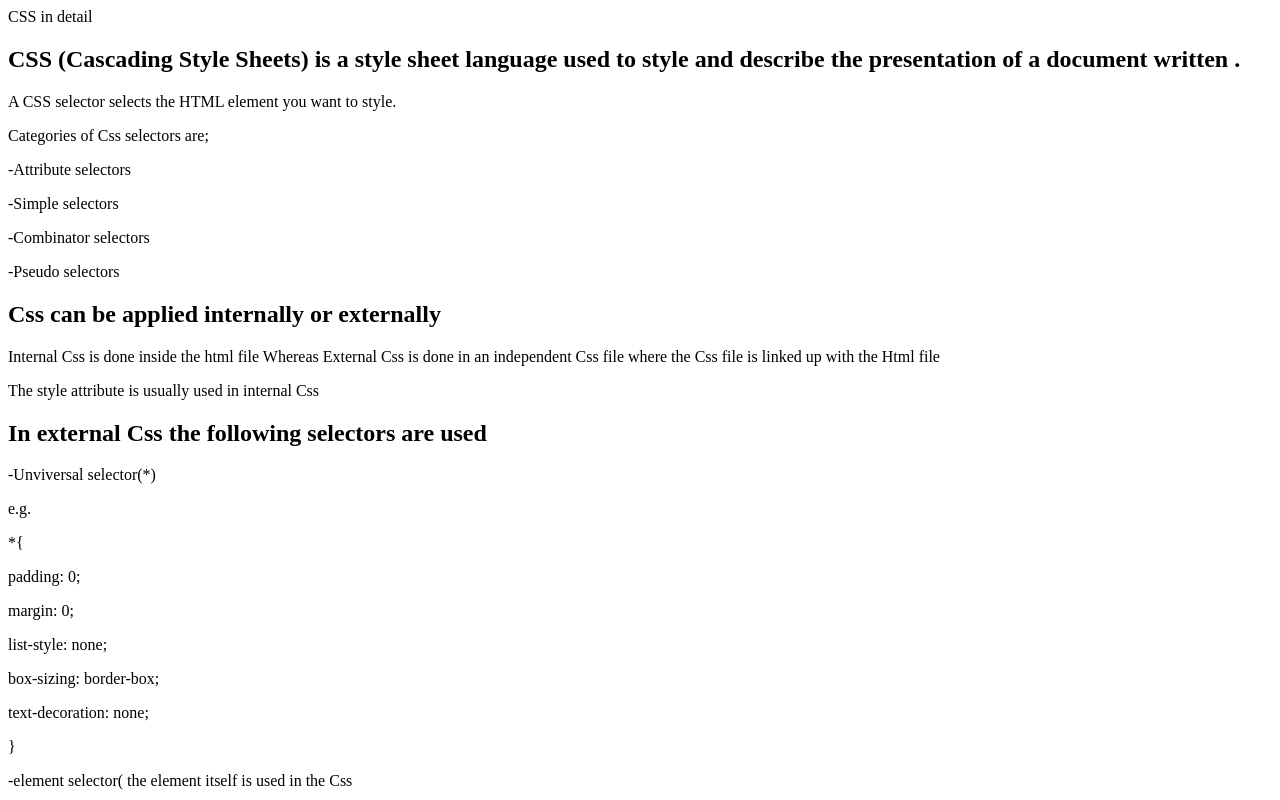
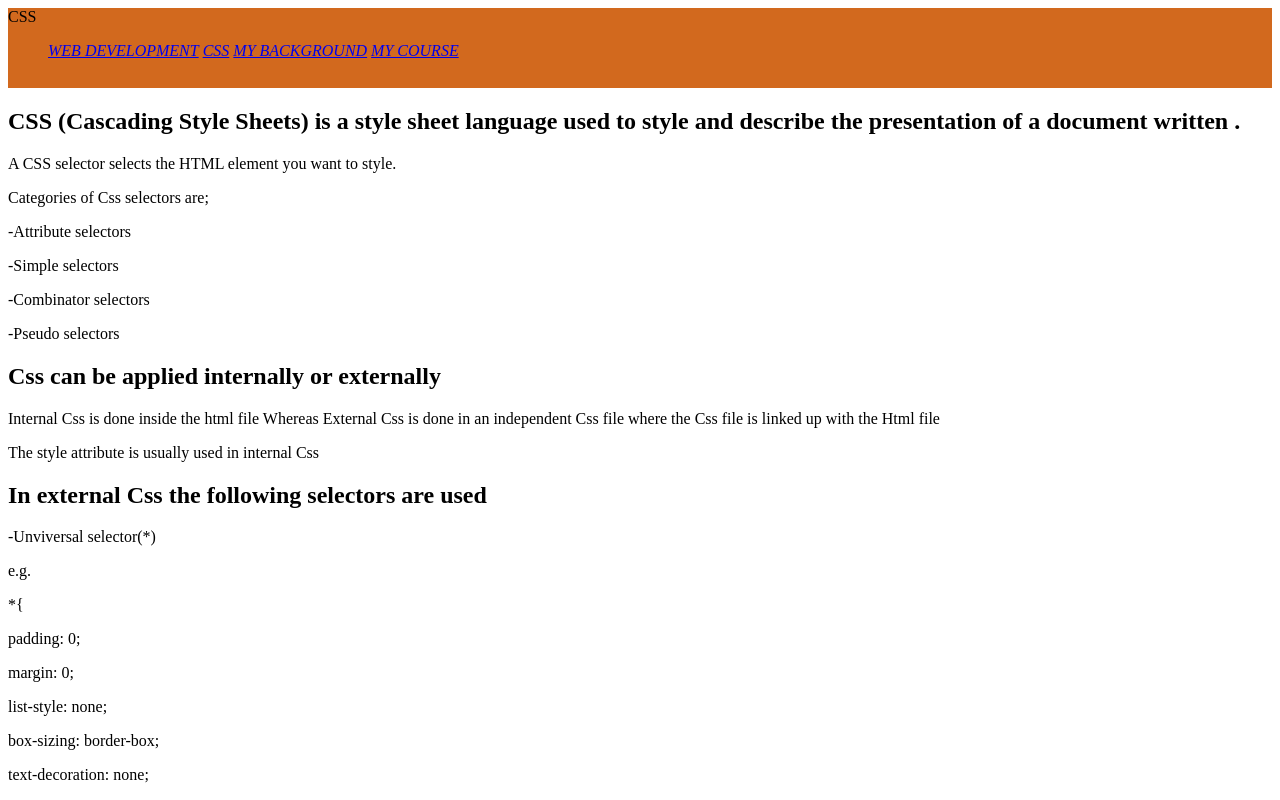
Before and after one commit to Nakiyingi-Doris-Erinah/NAKIYINGI-DORIS-ERINAH-mid-semester, a plain HTML site: page css.html in a window 1280 px wide. Shown: the top 800 px of the page. Drawn offline with Linux system fonts and the light colour scheme.

Commit message:
Update css.html

```diff
--- a/css.html
+++ b/css.html
@@ -5,10 +5,17 @@
     <meta http-equiv="X-UA-Compatible" content="IE=edge">
     <meta name="viewport" content="width=device-width, initial-scale=1.0">
     <title>Document</title>
+    <link rel="stylesheet" href="mid.css">
 </head>
-<body>
+<body class="three">
     <nav>
-        <label class="run">CSS in detail</label>
+        <label class="run">CSS</label>
+        <ul>
+            <i><a href="index.html">WEB DEVELOPMENT</a></i>
+            <i><a href="css.html">CSS</a></i>
+            <i><a href="about.html">MY BACKGROUND</a></i>
+            <i><a href="course.html">MY COURSE</a></i>
+        </ul>
     </nav>
     <h2>CSS (Cascading Style Sheets) is a style sheet language used to style and describe the presentation of a document written .</h2>
     <p>A CSS selector selects the HTML element you want to style.</p>
```
